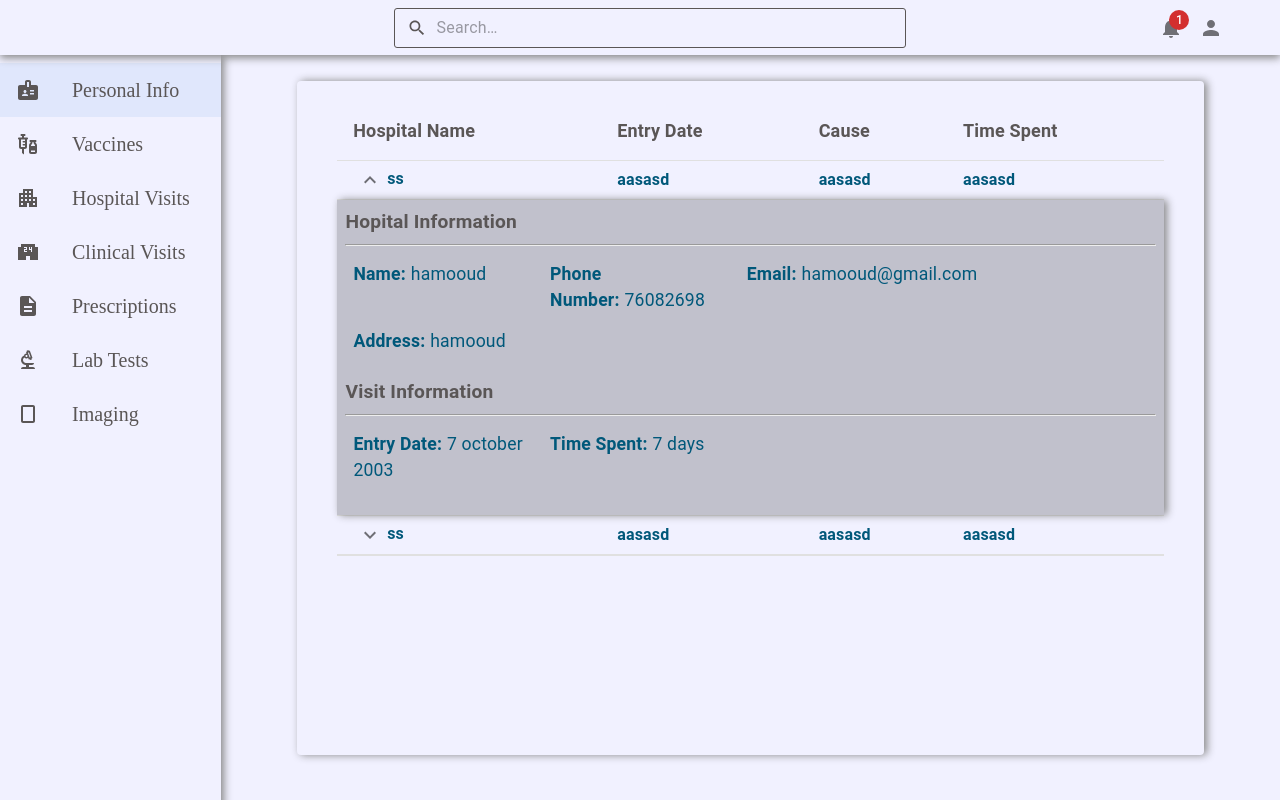
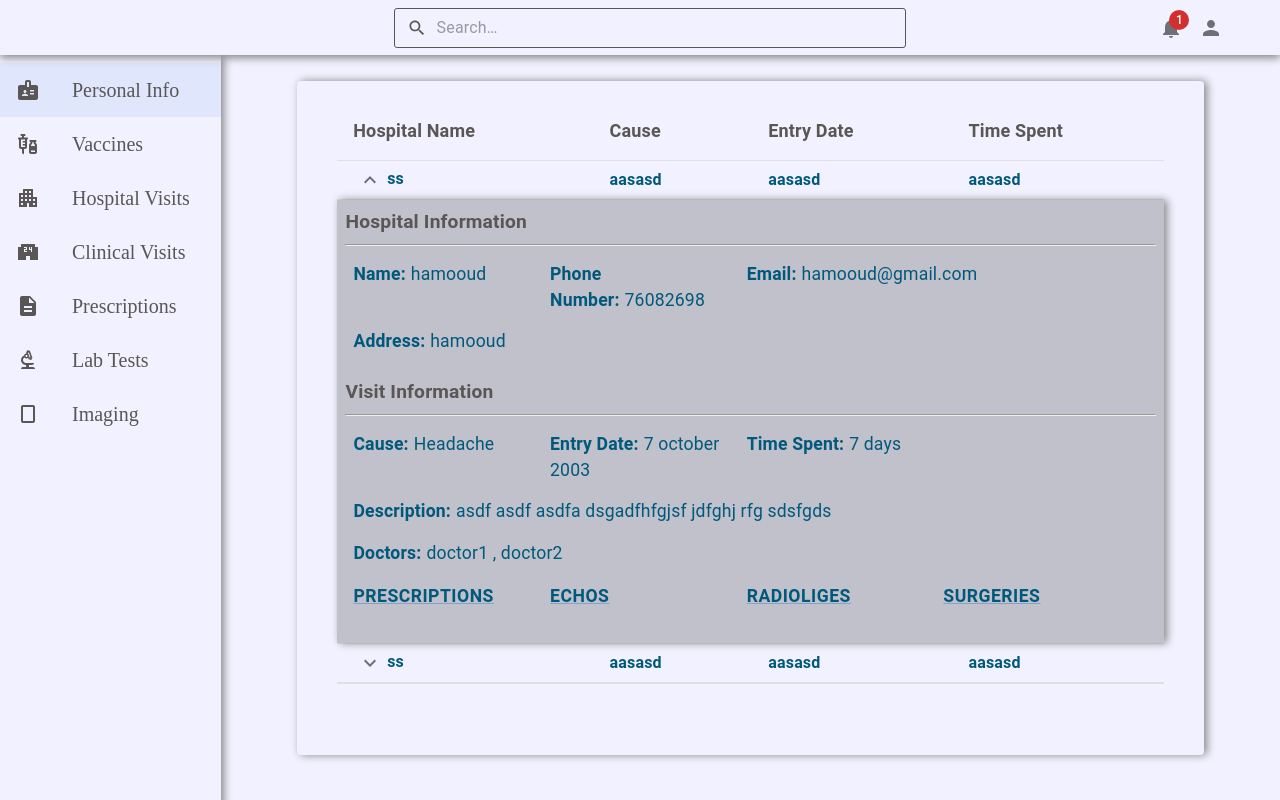
Before and after one commit to waficjazz/medrProject, a React (Create React App) app in the folder front/: page /hospital in a window 1280 px wide. Both pictures are taken after a click on the button 370 px from the left and 179 px from the top of the page. Built offline with nearby package versions, Linux system fonts and the light colour scheme; the HTML template or start-up script is replaced by a standard one.

Commit message:
hopital visits

```diff
--- a/front/src/App.js
+++ b/front/src/App.js
@@ -2,15 +2,17 @@ import MainPage from "./pages/MainPage/MainPage";
 import SideBar from "./components/Navbar/SideBar/SideBar";
 import Navbar from "./components/Navbar/Navbar";
 import SignUp from "./components/Navbar/SignUpForm/SignUp";
-
+import { BrowserRouter, Routes, Route, Link } from "react-router-dom";
 function App() {
   return (
     <>
-      <body>
-        {/* <SignUp /> */}
-        <Navbar />
-        <MainPage />
-      </body>
+      <BrowserRouter>
+        <body>
+          {/* <SignUp /> */}
+          <Navbar />
+          <MainPage />
+        </body>
+      </BrowserRouter>
     </>
   );
 }
--- a/front/src/components/Navbar/HospitalVisit/HospitalVisit.css
+++ b/front/src/components/Navbar/HospitalVisit/HospitalVisit.css
@@ -24,7 +24,8 @@
   /* background-color: red; */
 }
 
-.internalText {
+.internalText,
+.internalLink {
   color: var(--third-blue);
   font-weight: bolder;
   font-size: 1.1rem;
@@ -46,3 +47,8 @@
 .internalText.address {
   width: 100%;
 }
+
+.internalLink:hover {
+  color: var(--second-blue);
+  cursor: pointer;
+}
--- a/front/src/components/Navbar/HospitalVisit/HospitalVisit.jsx
+++ b/front/src/components/Navbar/HospitalVisit/HospitalVisit.jsx
@@ -1,13 +1,13 @@
 import React from "react";
 import "./HospitalVisit.css";
 import { StyledEngineProvider } from "@mui/material/styles";
-import { Typography } from "@mui/material";
+import { Typography, Checkbox, FormControlLabel, Link as MuiLink } from "@mui/material";
 
 const HospitalVisit = () => {
   return (
     <StyledEngineProvider injectFirst>
       <div className="hospitalVisit">
-        <Typography className="smheaders">Hopital Information</Typography>
+        <Typography className="smheaders">Hospital Information</Typography>
         <hr />
         <div className="hospitalInfo">
           <div>
@@ -34,6 +34,10 @@ const HospitalVisit = () => {
         <div className="hospitalInfo">
           <div>
             <Typography className="internalText">
+              Cause:
+              <span className="internalData">Headache</span>
+            </Typography>
+            <Typography className="internalText">
               Entry Date:
               <span className="internalData">7 october 2003</span>
             </Typography>
@@ -41,6 +45,26 @@ const HospitalVisit = () => {
               Time Spent:
               <span className="internalData">7 days</span>
             </Typography>
+            <Typography className="internalText address">
+              Description:
+              <span className="internalData">asdf asdf asdfa dsgadfhfgjsf jdfghj rfg sdsfgds</span>
+            </Typography>
+            <Typography className="internalText address">
+              Doctors:
+              <span className="internalData">doctor1 , doctor2 </span>
+            </Typography>
+            <MuiLink className="internalLink " variant="button" onClick={() => console.log("clicked")}>
+              Prescriptions
+            </MuiLink>
+            <MuiLink className="internalLink " variant="button" onClick={() => console.log("clicked")}>
+              Echos
+            </MuiLink>
+            <MuiLink className="internalLink " variant="button" onClick={() => console.log("clicked")}>
+              Radioliges
+            </MuiLink>
+            <MuiLink className="internalLink " variant="button" onClick={() => console.log("clicked")}>
+              Surgeries
+            </MuiLink>
           </div>
         </div>
       </div>
--- a/front/src/pages/HospitalVisit/HospitalVisits.jsx
+++ b/front/src/pages/HospitalVisit/HospitalVisits.jsx
@@ -56,10 +56,10 @@ const HospitalVisits = () => {
                     <Typography className="tableHeaders">Hospital Name</Typography>
                   </TableCell>
                   <TableCell>
-                    <Typography className="tableHeaders">Entry Date</Typography>
+                    <Typography className="tableHeaders">Cause</Typography>
                   </TableCell>
                   <TableCell>
-                    <Typography className="tableHeaders">Cause</Typography>
+                    <Typography className="tableHeaders">Entry Date</Typography>
                   </TableCell>
                   <TableCell>
                     <Typography className="tableHeaders">Time Spent</Typography>
--- a/front/src/pages/MainPage/MainPage.jsx
+++ b/front/src/pages/MainPage/MainPage.jsx
@@ -1,20 +1,20 @@
 import React from "react";
+import { useEffect } from "react";
 import SideBar from "../../components/Navbar/SideBar/SideBar";
 import PersonalInfo from "../PersonalInfo/PersonalInfo";
 import HospitalVisits from "../HospitalVisit/HospitalVisits";
 import { BrowserRouter, Routes, Route, Link } from "react-router-dom";
 import "./MainPage.css";
+// import { useNavigate } from "react-router-dom";
 const MainPage = () => {
   return (
     <>
       <div className="mainPage">
-        <BrowserRouter>
-          <SideBar />
-          <Routes>
-            <Route path="/" element={<PersonalInfo />} />
-            <Route path="/hospital" element={<HospitalVisits />} />
-          </Routes>
-        </BrowserRouter>
+        <SideBar />
+        <Routes>
+          <Route path="/" element={<PersonalInfo />} />
+          <Route path="/hospital" element={<HospitalVisits />} />
+        </Routes>
       </div>
     </>
   );
```
